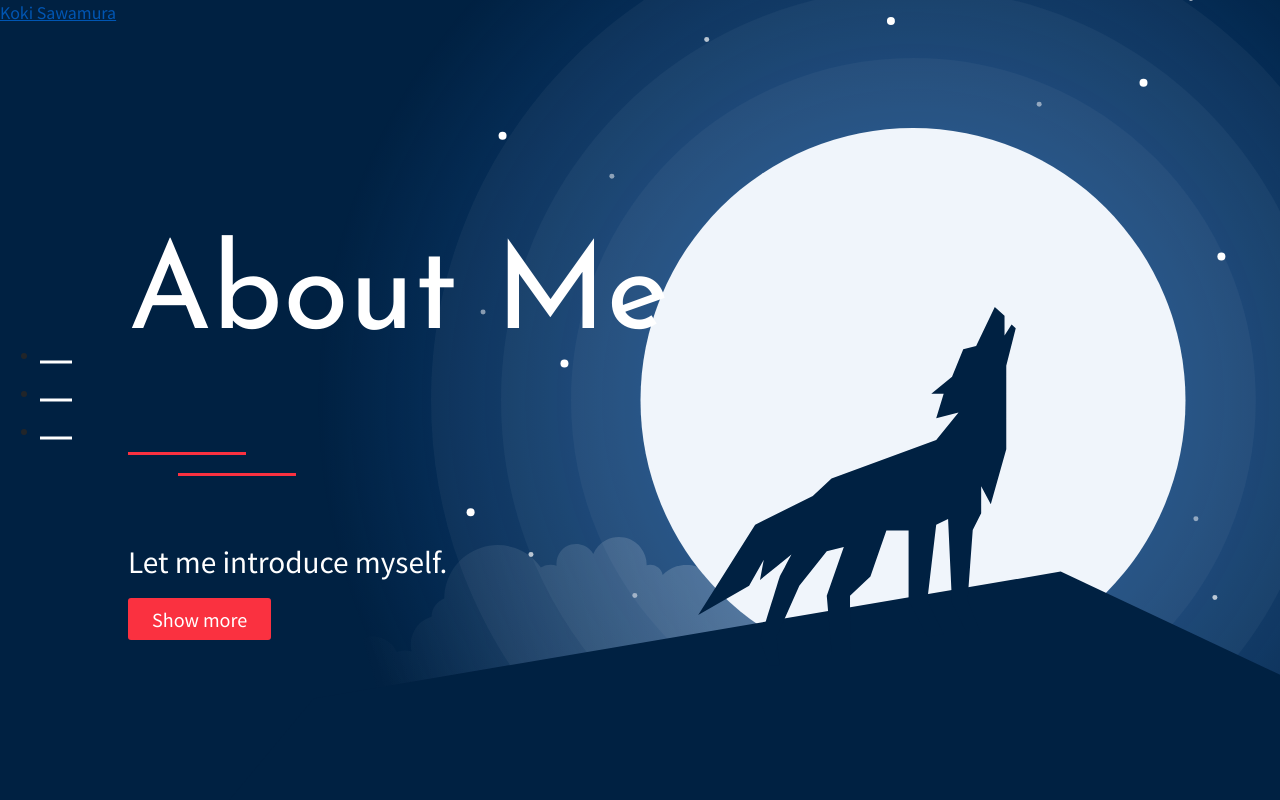
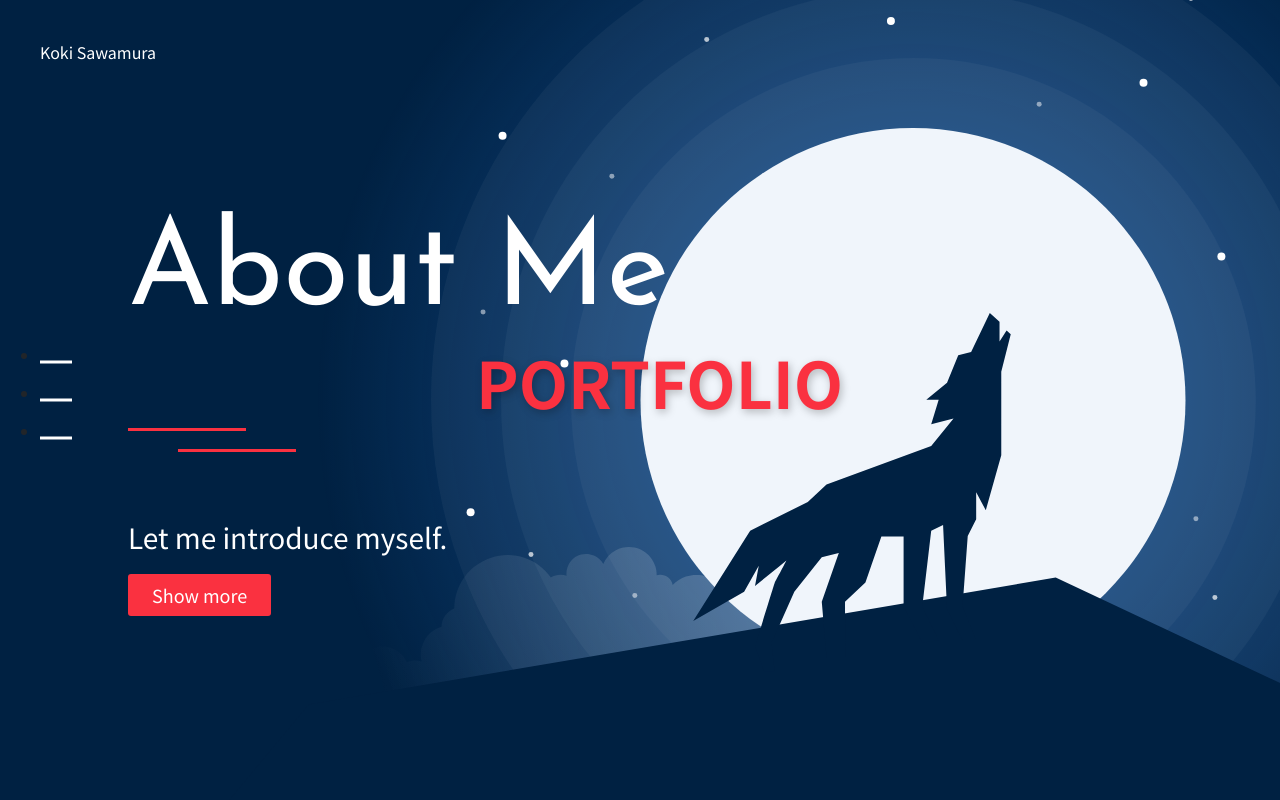
Before and after one commit to KokiSawamura/portfolio-2.0.0, a website: page app/index.html in a window 1280 px wide. Shown: the top 800 px of the page. Drawn offline with nearby package versions, Linux system fonts and the light colour scheme.

Commit message:
no message

```diff
--- a/app/css/style.scss
+++ b/app/css/style.scss
@@ -28,18 +28,22 @@ body {
     color: white;
   }
 }
-
-/* content */
-
-.scrollify-section {
-  padding: 40px 128px;
+/* header */
+header {
+  position: fixed;
+  top: 40px;
+  left: 40px;
+  .home {
+    color: white;
+    text-decoration: none;
+    &:hove, &:focus, &:visited {
+      color: white;
+      text-decoration: none;
+    }
+  }
 }
 
-.home {
-  color: white;
-  text-decoration: none;
-}
-
+/* side navi */
 .side-nav {
   position: fixed;
   top: 50%;
@@ -90,6 +94,12 @@ body {
   }
 }
 
+/* content */
+
+.scrollify-section {
+  padding: 40px 128px;
+}
+
 #top {
   h1 {
     margin-bottom: 4rem;
@@ -138,6 +148,7 @@ body {
   align-items: center;
 }
 
+/* background */
 .moon-background {
   position: fixed;
   top: 0;
@@ -166,23 +177,32 @@ body {
   background: url(../images/moon.svg) center no-repeat;
   background-size: contain;
 }
+.cloud {
+  position: absolute;
+  bottom: 200px;
+  left: 40px;
+  width: 414px;
+  height: 250px;
+  background: url(../images/cloud.svg) center no-repeat;
+  background-size: contain;
+}
 .wolf {
   position: absolute;
-  top: 180px;
-  left: -570px;
+  top: 510px;
+  right: -85px;
   width: 1530px;
   height: 684px;
   background: url(../images/wolf.svg) center no-repeat;
   background-size: contain;
 }
-.cloud {
+.portfolio {
   position: absolute;
-  bottom: 210px;
-  left: 30px;
-  width: 414px;
-  height: 250px;
-  background: url(../images/cloud.svg) center no-repeat;
-  background-size: contain;
+  top: 530px;
+  left: 160px;
+  color: #FA3140;
+  font-size: 64px;
+  font-weight: 700;
+  text-shadow: 2px 3px 9px rgba(0, 0, 0, 0.25);
 }
 .stars {
   position: absolute;
--- a/app/index.html
+++ b/app/index.html
@@ -46,9 +46,9 @@
     <div class="moon-background">
       <div class="moonlight">
        <div class="cloud"></div>
-        <div class="moon">
-          <div class="wolf"></div>
-        </div>
+        <div class="moon"></div>
+        <div class="wolf"></div>
+        <div class="portfolio">PORTFOLIO</div>
         <div class="stars"></div>
       </div>
     </div>
--- a/app/js/main.js
+++ b/app/js/main.js
@@ -5,6 +5,8 @@
     $.scrollify({
       section : ".scrollify-section",
       interstitialSection: 'header, footer',
+      scrollbars: false,
+      updateHash: false
     });
   });
 })(jQuery);
```
Also changed, not shown: app/css/style.css.
